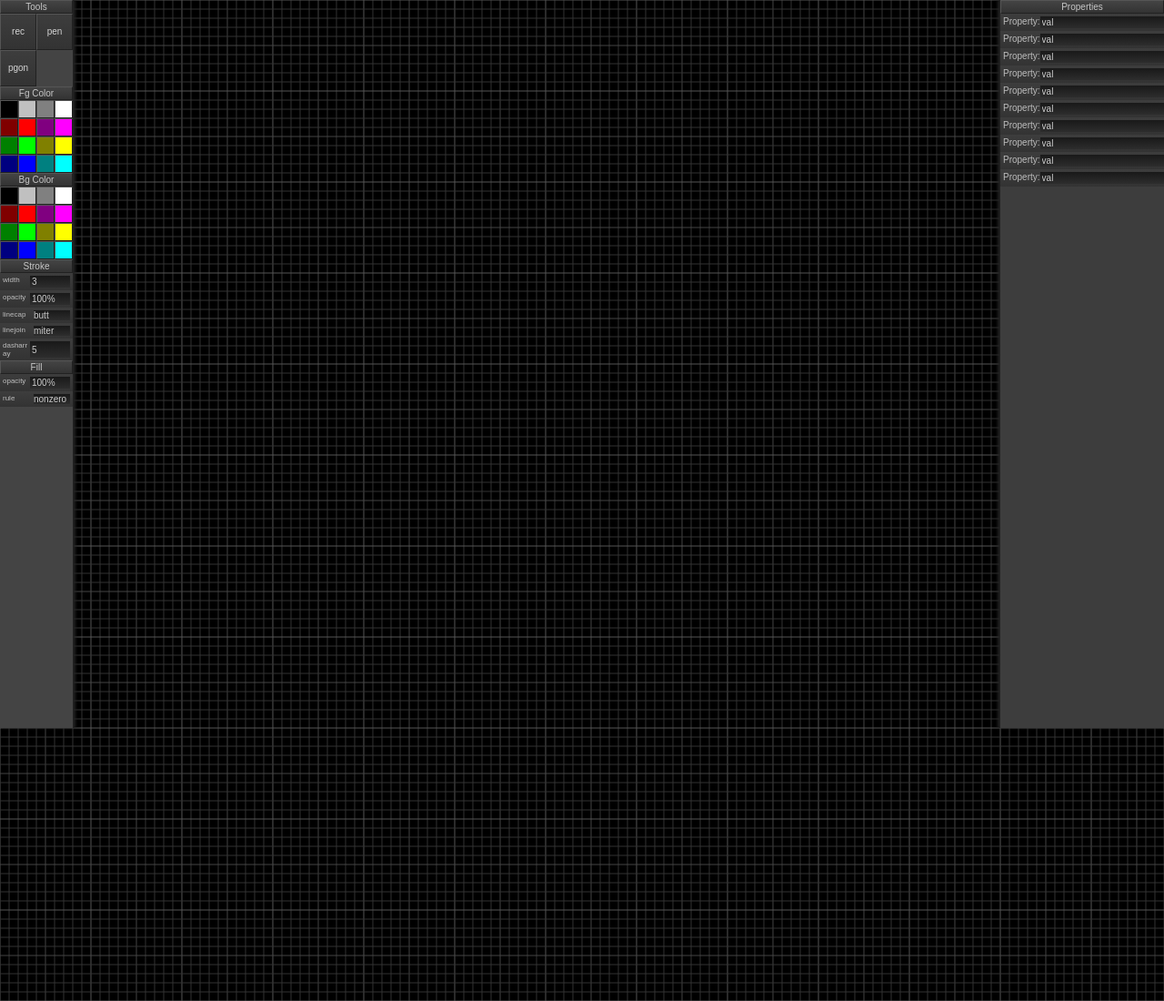
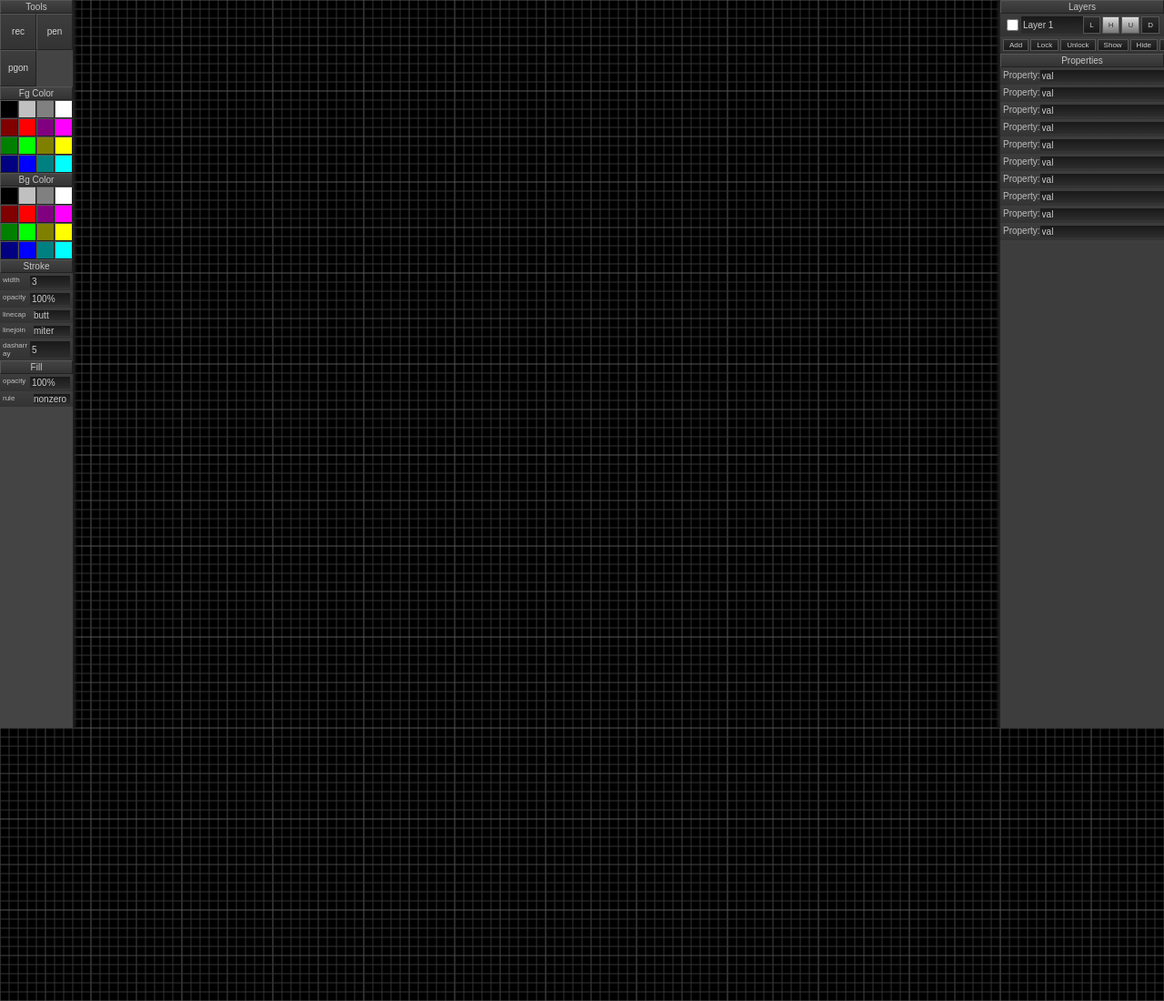
Before and after one commit to mikolajgs/edytor, a plain HTML site: page edytor.html in a window 1280 px wide. Shown: the top 1100 px of the page at 91% size. Drawn offline with Linux system fonts and the light colour scheme.

Commit message:
Add layer list window

```diff
--- a/edytor-config.js
+++ b/edytor-config.js
@@ -7,7 +7,8 @@ class Config {
         pixel: "pixel_layer",
         vector: "vector_layer",
         sidebarLeft: "sidebar_left",
-        sidebarRight: "sidebar_right"
+        sidebarRight: "sidebar_right",
+        layerList: "layer_list"
     }
     #colors = {
         "black": "black",
--- a/edytor-layout.js
+++ b/edytor-layout.js
@@ -3,7 +3,8 @@ class Layout {
         container: "",
         layerContainer: "",
         sidebarLeft: "",
-        sidebarRight: ""
+        sidebarRight: "",
+        layerList: ""
     }
 
     #ref = {
@@ -225,11 +226,84 @@ class Layout {
         }
     }
 
-    constructor(idContainer, idLayerContainer, idSidebarLeft, idSidebarRight) {
+    #initLayers() {
+        this.#addSidebarTitle('sidebarRight', "Layers");
+
+        var l = document.createElement('div');
+        l.id = this.#id.layerList;
+
+        var p = document.createElement('div');
+        p.className = "property";
+
+        var b = document.createElement('input');
+        b.type = "checkbox";
+        p.appendChild(b);
+
+        var inp = document.createElement('input');
+        inp.type = "text";
+        inp.value = "Layer 1";
+        inp.className = "layer_name";
+        p.appendChild(inp);
+
+        var b = document.createElement('button');
+        b.className = "toggle_off";
+        b.innerHTML = "L";
+        p.appendChild(b);
+        var b = document.createElement('button');
+        b.className = "toggle_on";
+        b.innerHTML = "H";
+        p.appendChild(b);
+        var b = document.createElement('button');
+        b.className = "toggle_on";
+        b.innerHTML = "U";
+        p.appendChild(b);
+        var b = document.createElement('button');
+        b.className = "toggle_off";
+        b.innerHTML = "D";
+        p.appendChild(b);
+
+        l.appendChild(p);
+
+
+        this.#ref.sidebarRight.appendChild(l);
+
+
+        var p = document.createElement('div');
+        p.className = "property";
+        var b = document.createElement('button');
+        b.innerHTML = "Add";
+        b.className = "action";
+        p.appendChild(b);
+        var b = document.createElement('button');
+        b.innerHTML = "Lock";
+        b.className = "action";
+        p.appendChild(b);
+        var b = document.createElement('button');
+        b.innerHTML = "Unlock";
+        b.className = "action";
+        p.appendChild(b);
+        var b = document.createElement('button');
+        b.innerHTML = "Show";
+        b.className = "action";
+        p.appendChild(b);
+        var b = document.createElement('button');
+        b.innerHTML = "Hide";
+        b.className = "action";
+        p.appendChild(b);
+        var b = document.createElement('button');
+        b.innerHTML = "Del";
+        b.className = "action";
+        p.appendChild(b);
+
+        this.#ref.sidebarRight.appendChild(p);
+    }
+
+    constructor(idContainer, idLayerContainer, idSidebarLeft, idSidebarRight, idLayerList) {
         this.#id.container = idContainer;
         this.#id.layerContainer = idLayerContainer;
         this.#id.sidebarLeft = idSidebarLeft;
         this.#id.sidebarRight = idSidebarRight;
+        this.#id.layerList = idLayerList;
 
         this.#ref.container = document.getElementById(this.#id.container);
         if (this.#ref.container == null) {
@@ -250,6 +324,7 @@ class Layout {
         this.#initColors();
         this.#initStroke();
         this.#initFill();
+        this.#initLayers();
         this.#initProperties();
     }
 }
--- a/edytor.css
+++ b/edytor.css
@@ -133,6 +133,64 @@ body {
     background-image: linear-gradient(#191919, #2d2d2d);
     border: 0;
 }
+.property button.action {
+    font-size: 8px;
+    font-family: arial;
+    color: #cccccc;
+    background-image: linear-gradient(#2d2d2d, #191919);
+    border: solid 1px #555555;
+    margin-right: 2px;
+    cursor: pointer;
+}
+.property button.action:hover {
+    background-image: linear-gradient(#dddddd, #777777);
+    color: #333333;
+}
+
+.property input.layer_name {
+    flex: 30px;
+    width: 30px;
+    font-size: 10px;
+    font-family: arial;
+    color: #cccccc;
+    background-image: linear-gradient(#191919, #2d2d2d);
+    border: 0;
+}
+
+.property button.toggle_off {
+    font-size: 8px;
+    font-family: arial;
+    color: #cccccc;
+    background-image: linear-gradient(#2d2d2d, #191919);
+    border: solid 1px #555555;
+    margin-right: 2px;
+    cursor: pointer;
+}
+.property button.toggle_off:hover {
+    background-image: linear-gradient(#2d2d2d, #191919);
+    color: #cccccc;
+    border: solid 1px #eeeeee;
+}
+
+.property button.toggle_on {
+    font-size: 8px;
+    font-family: arial;
+    color: #333333;
+    background-image: linear-gradient(#dddddd, #777777);
+    border: solid 1px #555555;
+    margin-right: 2px;
+    cursor: pointer;
+}
+.property button.toggle_on:hover {
+    background-image: linear-gradient(#dddddd, #777777);
+    color: #333333;
+    border: solid 1px #eeeeee;
+}
+
+#layer_list {
+    padding: 0;
+    margin: 0;
+}
 
 .tool_property {
     font-size: 10px;
--- a/edytor.js
+++ b/edytor.js
@@ -21,7 +21,7 @@ class Edytor {
             alert("div with id='"+this.#cfg.GetID('container')+"' not found");
             return;
         }
-        this.#layout = new Layout(this.#cfg.GetID('container'), this.#cfg.GetID('layerContainer'), this.#cfg.GetID('sidebarLeft'), this.#cfg.GetID('sidebarRight'));
+        this.#layout = new Layout(this.#cfg.GetID('container'), this.#cfg.GetID('layerContainer'), this.#cfg.GetID('sidebarLeft'), this.#cfg.GetID('sidebarRight'), this.#cfg.GetID('layerList'));
         this.#layout.InitLayerContainer();
 
         this.#grid = new Grid(this.#cfg.GetID('layerContainer'), this.#cfg.GetID('grid'));
```
